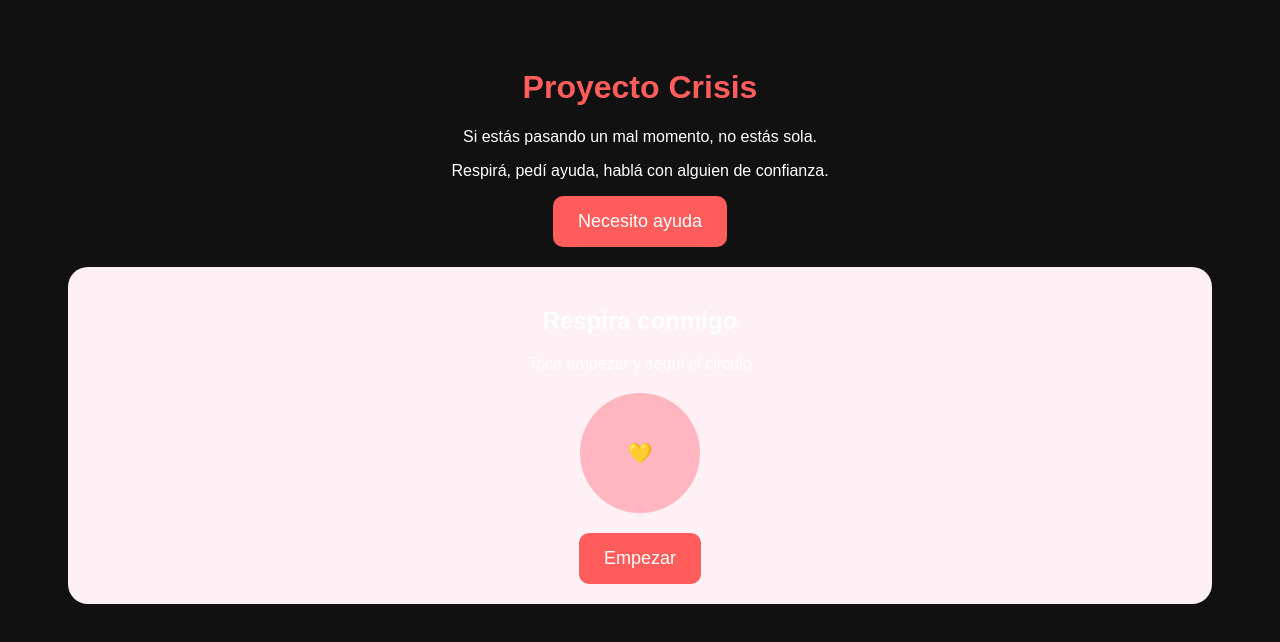
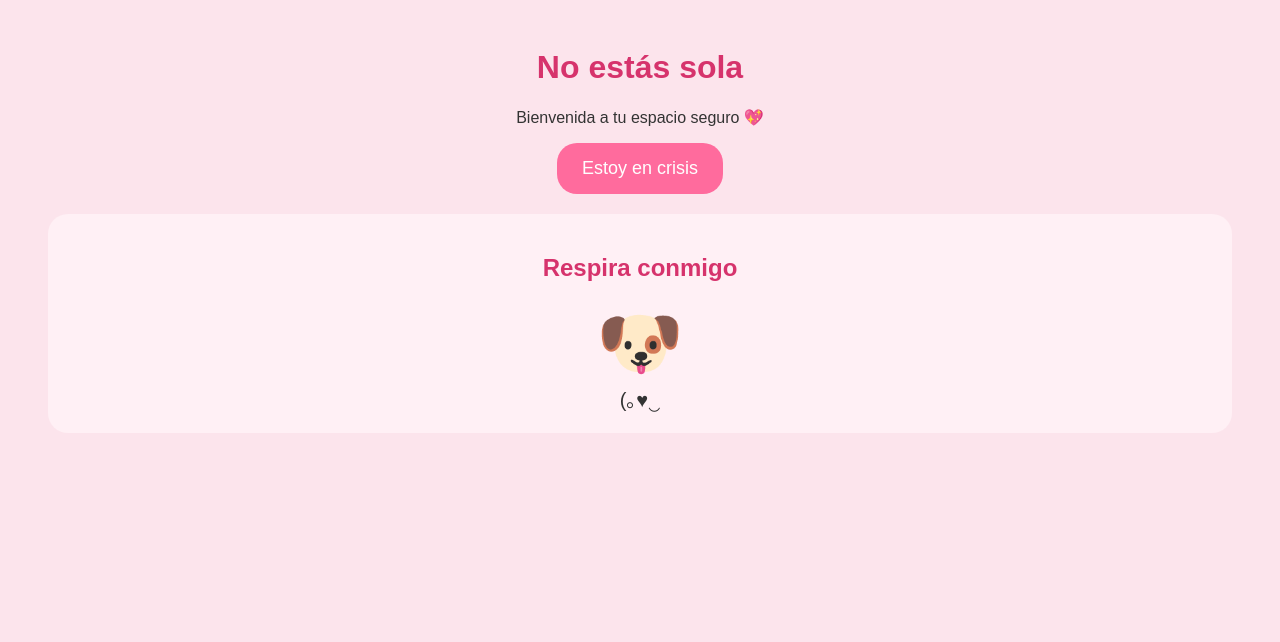
Before and after one commit to abrilesmeraldalopezechenique-create/proyecto-crisis, a plain HTML site: page index.html in a window 1280 px wide. Drawn offline with Linux system fonts and the light colour scheme.

Commit message:
Actualizar index.html

```diff
--- a/index.html
+++ b/index.html
@@ -3,36 +3,46 @@
 <head>
 <meta charset="UTF-8">
 <meta name="viewport" content="width=device-width, initial-scale=1.0">
-<title>Proyecto Crisis</title>
+<title>Mi Espacio Seguro</title>
 <style>
-body{font-family:Arial;text-align:center;background:#111;color:white;padding:40px}
-h1{color:#ff5c5c}
-button{background:#ff5c5c;color:white;border:none;padding:15px 25px;border-radius:10px;font-size:18px}
+body {
+  background: #fce4ec;
+  font-family: Arial, sans-serif;
+  text-align: center;
+  padding: 20px;
+  color: #333;
+}
+h1 { color: #d6336c; }
+button {
+  background: #ff6b9d;
+  color: white;
+  border: none;
+  padding: 15px 25px;
+  border-radius: 20px;
+  font-size: 18px;
+}
+#beso {
+  font-size: 50px;
+  display: none;
+  animation: volar 1s ease;
+}
+@keyframes volar {
+  0% { transform: scale(0.5); opacity: 0; }
+  50% { transform: scale(1.5); opacity: 1; }
+  100% { transform: scale(1); opacity: 0; }
+}
 </style>
 </head>
 <body>
-<h1>Proyecto Crisis</h1>
-<p>Si estás pasando un mal momento, no estás sola.</p>
-<p>Respirá, pedí ayuda, hablá con alguien de confianza.</p>
-<button onclick="alert('Respirá profundo. Todo va a estar bien.')">Necesito ayuda</button>
-</body>
-<div style="text-align:center; padding:20px; background:#FFF0F5; border-radius:20px; margin:20px;">
-<h2>Respira conmigo</h2>
-<p id="texto">Toca empezar y segui el circulo</p>
-<div id="circulo" style="width:120px; height:120px; background:#FFB6C1; border-radius:50%; margin:20px auto; display:flex; align-items:center; justify-content:center; font-size:20px;">💛</div>
-<button onclick="respirar()">Empezar</button>
-</div>
 
-<script>
-function respirar(){
-let c = document.getElementById('circulo');
-let t = document.getElementById('texto');
-t.innerText = "Inhala... 4 segundos";
-c.style.width = "180px"; c.style.height = "180px";
-setTimeout(()=>{ t.innerText = "Mantene... 4 segundos"; }, 4000);
-setTimeout(()=>{ t.innerText = "Exhala... 4 segundos"; c.style.width="120px"; c.style.height="120px"; }, 8000);
-setTimeout(()=>{ t.innerText = "Muy bien! Otra vez?"; }, 12000);
-}
-</script>
-</body>
-</html>
+<h1>No estás sola</h1>
+<p>Bienvenida a tu espacio seguro 💖</p>
+
+<button onclick="alert('Respira conmigo. Estás a salvo. Esto también va a pasar.')">Estoy en crisis</button>
+
+<div style="text-align:center; padding:20px; background:#FFF0F5; border-radius:20px; margin:20px; color:#333;">
+<h2 style="color:#d6336c;">Respira conmigo</h2>
+
+<!-- Personajito anime estilo Inuyasha -->
+<div style="font-size:70px;">🐶</div>
+<div style="font-size:20px;">(｡♥‿
```
